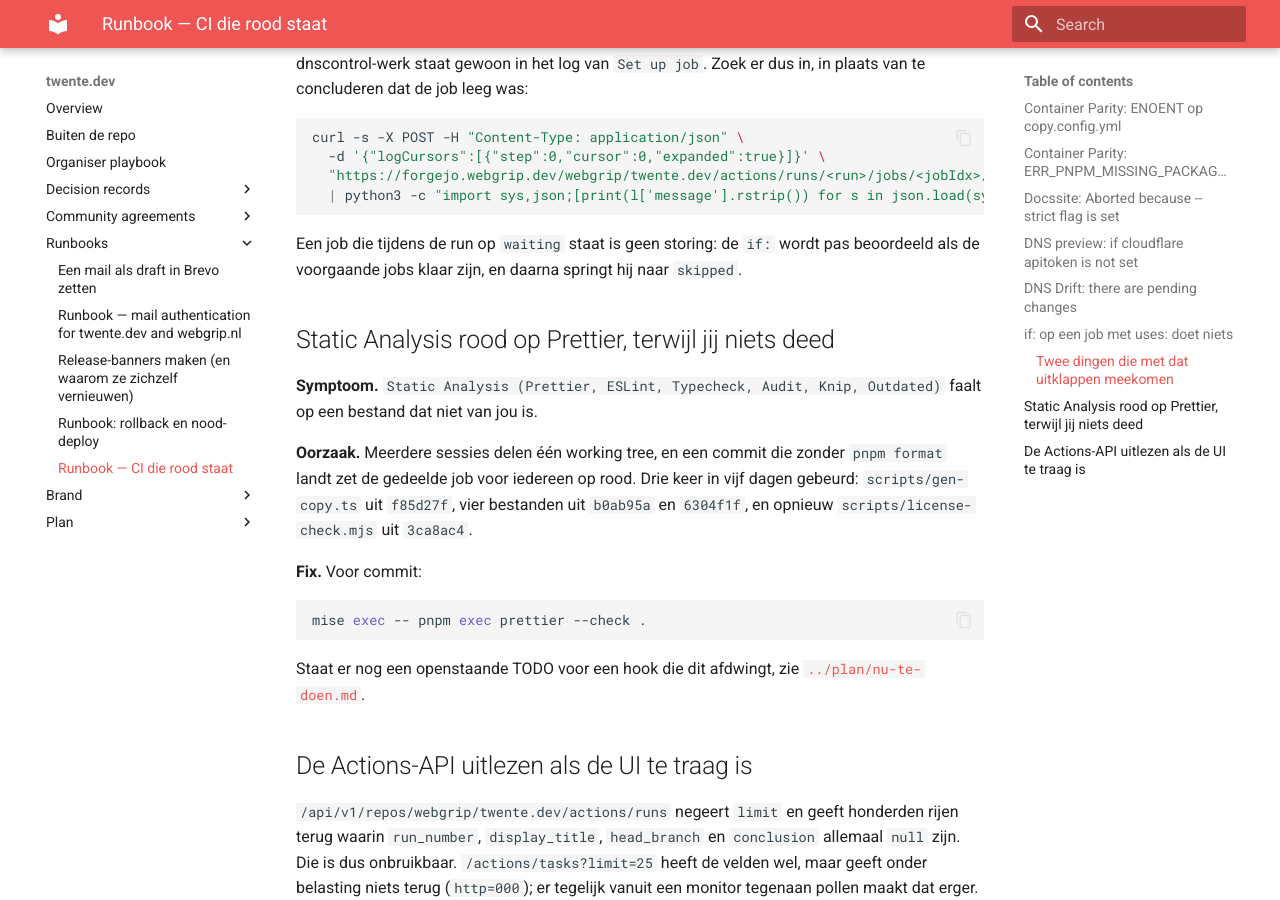
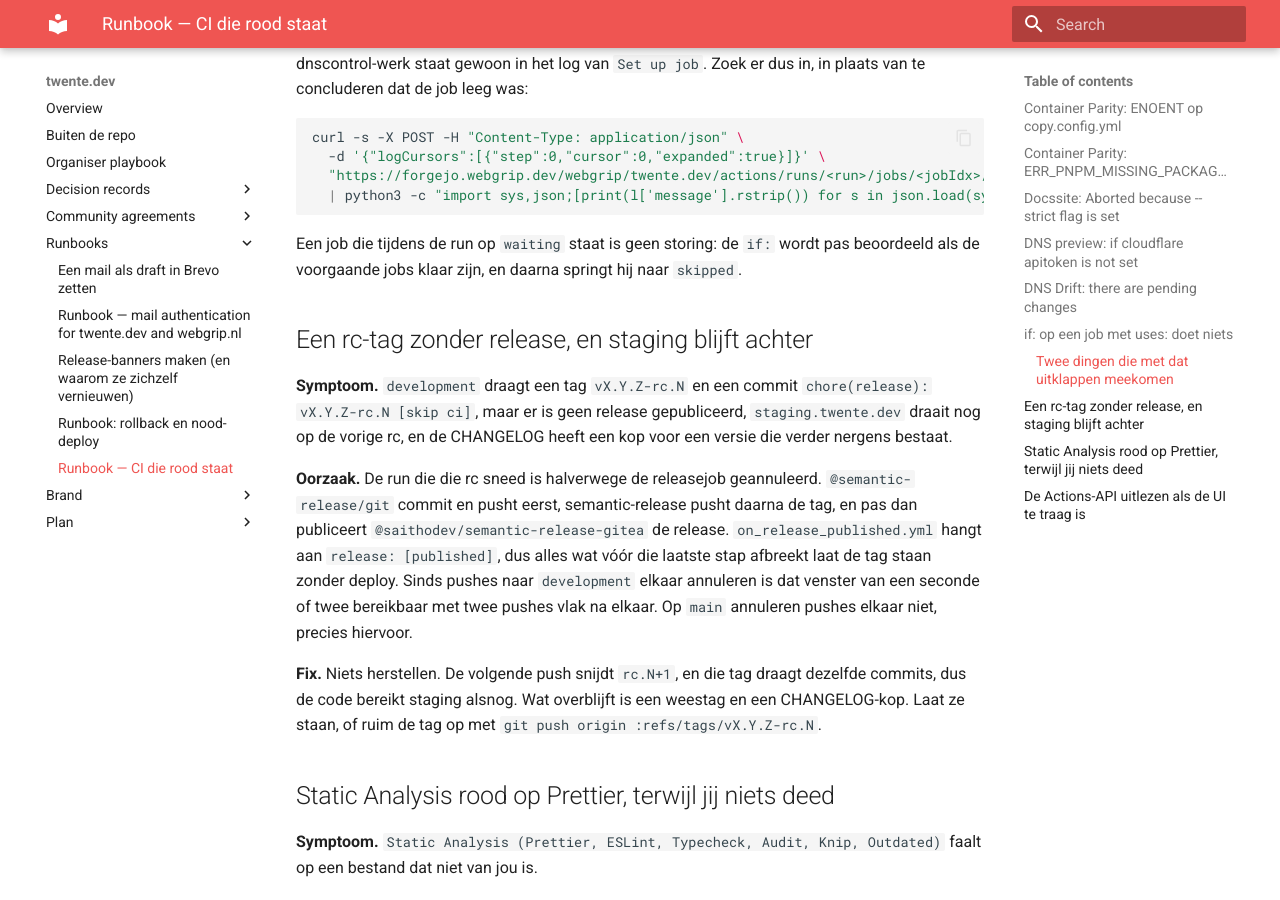
Before and after one commit to webgrip/twente.dev, an MkDocs documentation site: the page built from docs/runbooks/ci-failures.md, in a window 1280 px wide and 900 px high, scrolled down 5331 px. Built offline with MkDocs 1.6.1 and Material for MkDocs 9.7.7, drawn with Linux system fonts in a browser that asks for light colours; some of the changed text lies outside the part shown.

Commit message:
ci(pipeline): pushes naar development annuleren elkaar weer, main niet
Twee pushes vlak na elkaar kostten een volledige tweede pijplijn en sneden twee
rc's met twee stagingdeploys voor wat één verandering is. Annuleren levert één
rc die beide commits draagt, wat je toch al wilde. Een rc is per ontwerp
wegwerpbaar: de promotie-PR is de poort naar productie.

Op main blijft het uit. Dat is een productierelease, pushes zijn daar zeldzaam
(promotiemerges en hotfixes van de eigenaar), dus wachten kost er niets.

Het risico dat cd20c36 wilde afdekken is smal maar echt: @semantic-release/git
commit en pusht eerst, de tag volgt, en pas daarna publiceert
semantic-release-gitea de release waar on_release_published aan hangt. Annuleren
tussen die stappen laat een tag zonder release achter. De code bereikt staging
alsnog via de volgende rc — de symptomen en waarom je niets hoeft te herstellen
staan nu in de runbook, want een weestag wijst uit zichzelf niet naar een
geannuleerde run.

De inleiding van die runbook beschreef nog de oude keten met Build Site achter
Container Parity. Sinds ADR 0020 hangt Release achter alle vijf.

Co-Authored-By: Claude Opus 5 (1M context) <noreply@anthropic.com>

```diff
--- a/docs/runbooks/ci-failures.md
+++ b/docs/runbooks/ci-failures.md
@@ -6,10 +6,10 @@ doen staat in [ADR 0020](../adrs/0020-ci-critical-path.md); de release-mechanica
 [`../plan/release-train.md`](../plan/release-train.md).
 
 Eén patroon vooraf: **een verificatiejob die eruit klapt, blokkeert de release voor iedereen.**
-`Build Site` hangt achter `Container Parity`, en `Release` achter `Build Site`. Tussen
+`Release` hangt achter alle vijf de verificatiejobs, dus één rode job betekent geen rc. Tussen
 2026-09-10 en 2026-09-15 stond `Container Parity` vier dagen rood en werd er in die hele
 periode geen release candidate gesneden, zonder dat iemand het merkte. Kijk bij een stille
-release altijd eerst naar de jobvolgorde, niet naar semantic-release.
+release altijd eerst naar de jobstatussen, niet naar semantic-release.
 
 ## Container Parity: `ENOENT` op `copy.config.yml`
 
@@ -233,6 +233,25 @@ curl -s -X POST -H "Content-Type: application/json" \
 Een job die tijdens de run op `waiting` staat is geen storing: de `if:` wordt pas beoordeeld als
 de voorgaande jobs klaar zijn, en daarna springt hij naar `skipped`.
 
+## Een rc-tag zonder release, en staging blijft achter
+
+**Symptoom.** `development` draagt een tag `vX.Y.Z-rc.N` en een commit
+`chore(release): vX.Y.Z-rc.N [skip ci]`, maar er is geen release gepubliceerd,
+`staging.twente.dev` draait nog op de vorige rc, en de CHANGELOG heeft een kop voor een versie
+die verder nergens bestaat.
+
+**Oorzaak.** De run die die rc sneed is halverwege de releasejob geannuleerd.
+`@semantic-release/git` commit en pusht eerst, semantic-release pusht daarna de tag, en pas dan
+publiceert `@saithodev/semantic-release-gitea` de release. `on_release_published.yml` hangt aan
+`release: [published]`, dus alles wat vóór die laatste stap afbreekt laat de tag staan zonder
+deploy. Sinds pushes naar `development` elkaar annuleren is dat venster van een seconde of twee
+bereikbaar met twee pushes vlak na elkaar. Op `main` annuleren pushes elkaar niet, precies
+hiervoor.
+
+**Fix.** Niets herstellen. De volgende push snijdt `rc.N+1`, en die tag draagt dezelfde commits,
+dus de code bereikt staging alsnog. Wat overblijft is een weestag en een CHANGELOG-kop. Laat ze
+staan, of ruim de tag op met `git push origin :refs/tags/vX.Y.Z-rc.N`.
+
 ## Static Analysis rood op Prettier, terwijl jij niets deed
 
 **Symptoom.** `Static Analysis (Prettier, ESLint, Typecheck, Audit, Knip, Outdated)` faalt op
```
Also changed, not shown: 1 other file.
